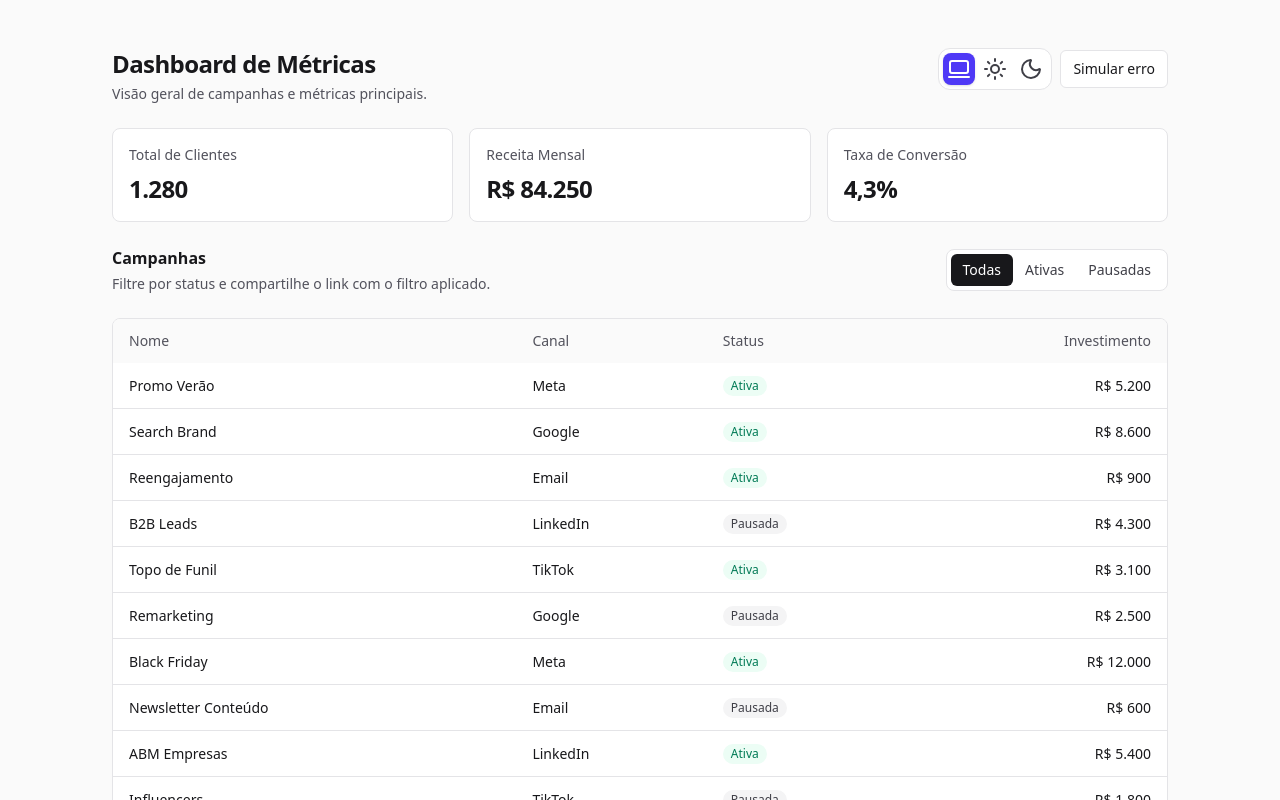
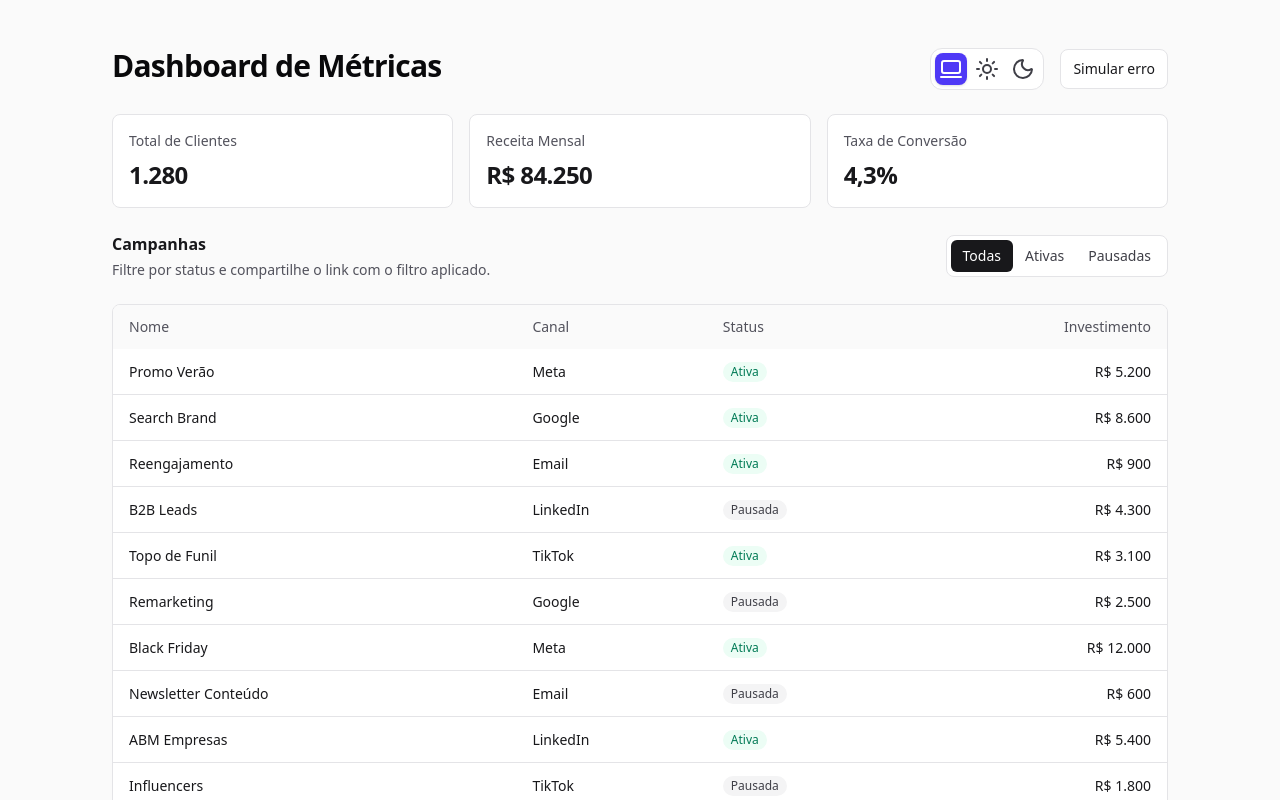
Before and after one commit to PatrickCosta7/metric-dashboard-stalse, a Next.js app: page / in a window 1280 px wide. Shown: the top 800 px of the page. Built offline with nearby package versions, Linux system fonts and the light colour scheme.

Commit message:
feat: refine DashboardHeader layout and styling for improved UI

```diff
--- a/src/components/DashboardHeader.tsx
+++ b/src/components/DashboardHeader.tsx
@@ -4,39 +4,39 @@ import { ThemeToggle } from '@/components/ThemeToggle';
 
 type DashboardHeaderProps = {
   title: string;
-  subtitle?: string;
   simulateError: boolean;
   onToggleSimulateError: () => void;
 };
 
 export function DashboardHeader({
   title,
-  subtitle,
   simulateError,
   onToggleSimulateError,
 }: DashboardHeaderProps) {
   return (
     <header className="mb-6 flex flex-col gap-4 sm:flex-row sm:items-start sm:justify-between">
       <div>
-        <h1 className="text-2xl font-bold tracking-tight">{title}</h1>
-        {subtitle ? (
-          <p className="mt-1 text-sm text-zinc-600 dark:text-zinc-300">
-            {subtitle}
-          </p>
-        ) : null}
+        <h1 className="text-3xl font-semibold tracking-tight text-zinc-950 dark:text-zinc-50">
+          {title}
+        </h1>
       </div>
 
-      <div className="flex w-full flex-col gap-2 sm:w-auto sm:flex-row sm:items-center">
+      <div className="flex w-full flex-row items-center gap-2 sm:w-auto sm:gap-3">
+        <div className="flex-shrink-0">
           <ThemeToggle />
+        </div>
 
+        <div className="flex-1 sm:flex-shrink-0">
           <button
               type="button"
               onClick={onToggleSimulateError}
               className={[
-            'w-full rounded-md border px-3 py-2 text-sm font-medium transition',
+                'flex-1 h-10 min-w-0 rounded-lg border px-3 py-2 text-sm font-medium transition',
                 'active:scale-[0.98]',
-            'focus-visible:outline-none focus-visible:ring-2 focus-visible:ring-zinc-400 dark:focus-visible:ring-zinc-600',
+                'focus-visible:outline-none focus-visible:ring-2 focus-visible:ring-indigo-500/70',
                 'sm:w-auto',
+                'sm:flex-none',
+                'sm:ml-1',
                 simulateError
                   ? 'border-red-200 bg-red-50 text-red-900 hover:bg-red-100 dark:border-red-900/40 dark:bg-red-950/30 dark:text-red-200 dark:hover:bg-red-950/50'
                   : 'border-zinc-200 bg-white text-zinc-900 hover:bg-zinc-50 dark:border-zinc-800 dark:bg-zinc-950 dark:text-zinc-50 dark:hover:bg-zinc-900',
@@ -45,6 +45,7 @@ export function DashboardHeader({
             {simulateError ? 'Desativar erro' : 'Simular erro'}
           </button>
         </div>
+      </div>
     </header>
   );
 }
```
Lines whose indentation alone changed are shown as unchanged.
